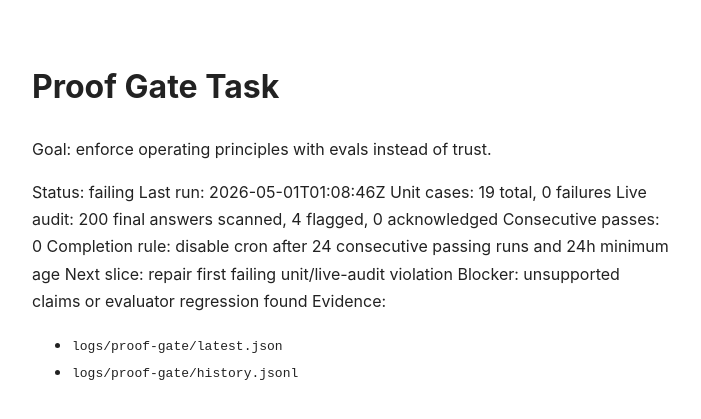
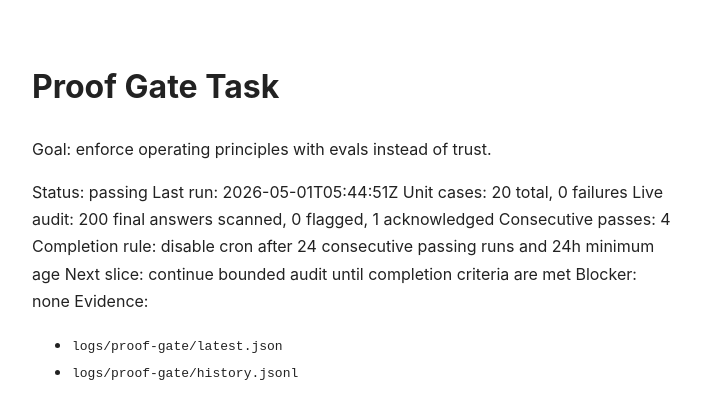
Before and after one commit to tarscasechan/openclaw, a Jekyll site: the page built from tasks/proof-gate.md, in a window 1280 px wide. Shown: the top 419 px of the page, without its empty margins (288-989 px from the left). Built offline with Jekyll 4.4.1, drawn with Linux system fonts in a browser that asks for light colours; our own code applies the rules of GitHub Pages for plain Markdown files.

Commit message:
proof-gate: add checked/inspected/audited rule, eval case, and status passing
Prompt: proof-gate maintenance — keep the proof-gate eval suite current and reflect status changes.

Context:
- AGENTS.md: added a proof-gate rule requiring a cited source when claiming to have checked/inspected/audited an existing list, file, or state
- evals/proof-gate-cases.json: added eval case checked_existing_list_without_source_fails to catch unchecked assertions
- tasks/proof-gate.md: status updated to passing — 20 cases, 0 failures; live audit 0 flagged; 4 consecutive passes; blocker cleared

```diff
--- a/tasks/proof-gate.md
+++ b/tasks/proof-gate.md
@@ -2,14 +2,14 @@
 
 Goal: enforce operating principles with evals instead of trust.
 
-Status: failing
-Last run: 2026-05-01T01:08:46Z
-Unit cases: 19 total, 0 failures
-Live audit: 200 final answers scanned, 4 flagged, 0 acknowledged
-Consecutive passes: 0
+Status: passing
+Last run: 2026-05-01T05:44:51Z
+Unit cases: 20 total, 0 failures
+Live audit: 200 final answers scanned, 0 flagged, 1 acknowledged
+Consecutive passes: 4
 Completion rule: disable cron after 24 consecutive passing runs and 24h minimum age
-Next slice: repair first failing unit/live-audit violation
-Blocker: unsupported claims or evaluator regression found
+Next slice: continue bounded audit until completion criteria are met
+Blocker: none
 Evidence:
 - `logs/proof-gate/latest.json`
 - `logs/proof-gate/history.jsonl`
```
Also changed, not shown: AGENTS.md (+1 -0 lines), evals/proof-gate-cases.json (+8 -0 lines).
